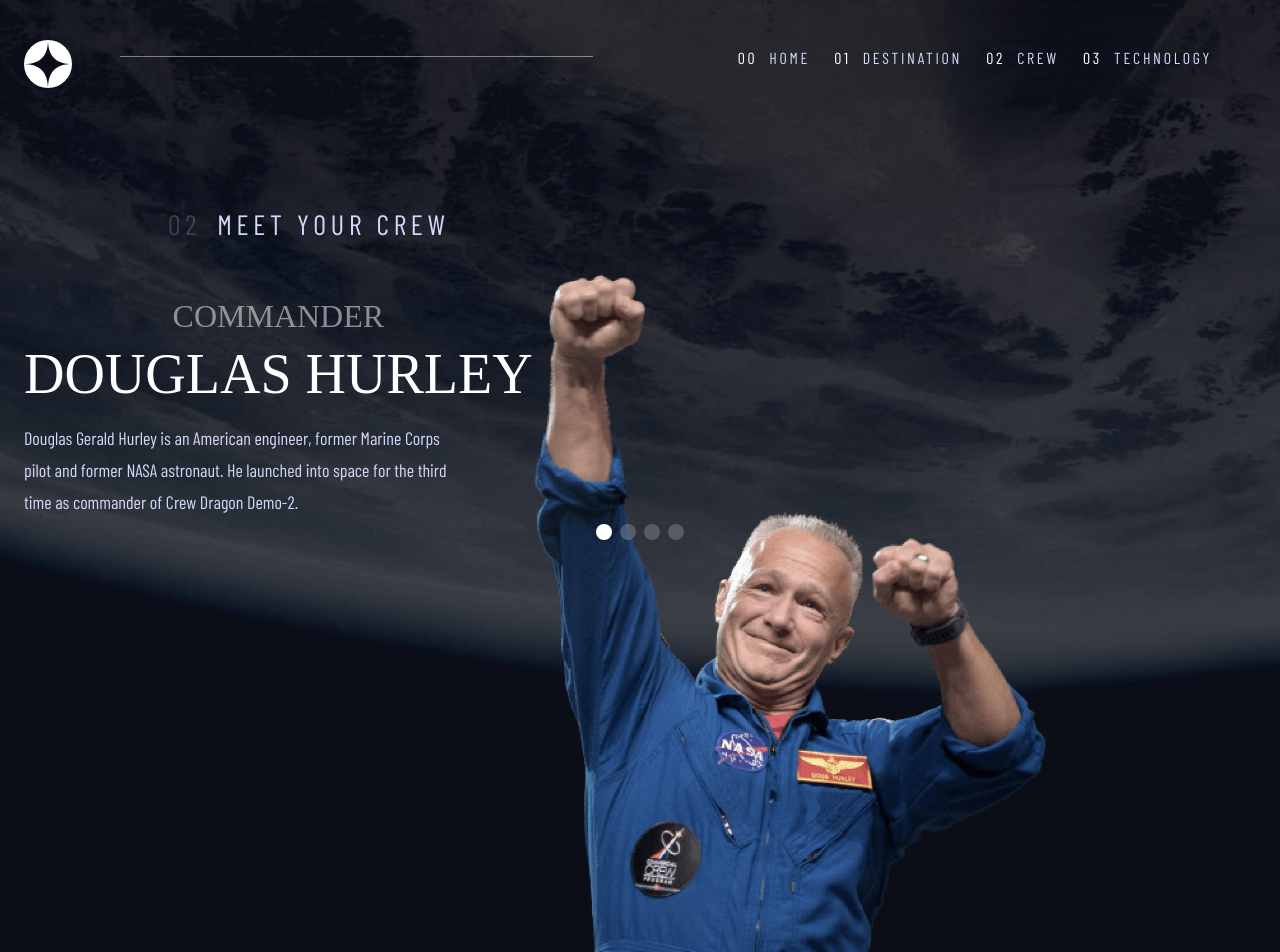
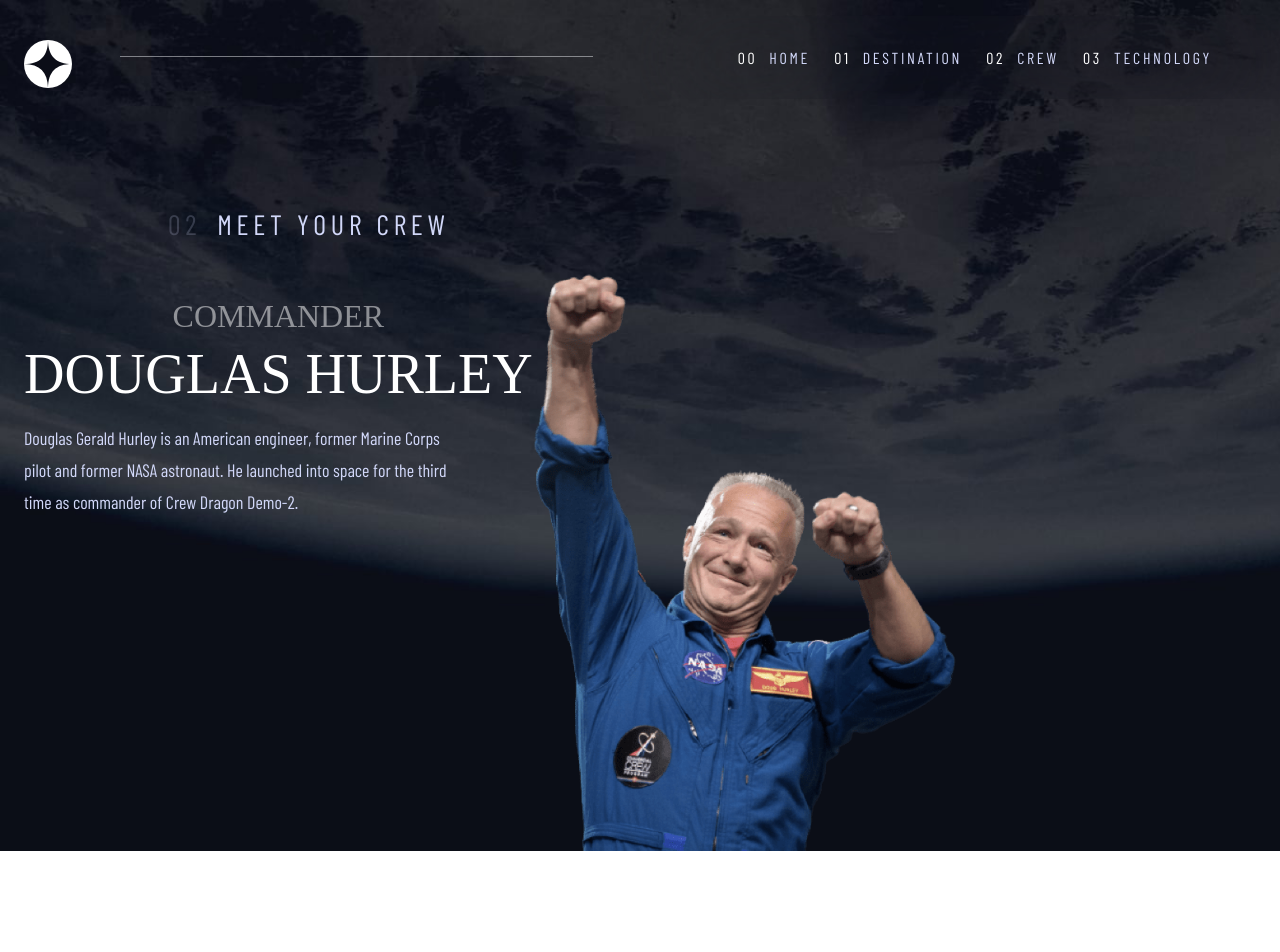
Before and after one commit to nina1012/space-tourism, a React (Vite) app: page /crew in a window 1280 px wide. Shown: the top 952 px of the page. After the commit the page ends 851 px from the top, so only its background shows below. Built offline with nearby package versions, Linux system fonts and the light colour scheme; a web font is replaced by a local one.

Commit message:
adding styles to Crew component for tablet screens

```diff
--- a/src/components/Member.jsx
+++ b/src/components/Member.jsx
@@ -6,7 +6,7 @@
 				<h3 className='heading3 text-center md:mt-2 md:mb-4'>{crew.name}</h3>
 				<p className='text mx-auto md:mb-10'>{crew.bio}</p>
 			</div>
-			<picture className='centering flex-col h-[223px] -order-1 my-8 md:order-1 md:h-full md:mb-0'>
+			<picture className='centering flex-col h-[223px] -order-1 my-8 md:my-8 md:order-1 md:h-[577px] md:mb-0'>
 				<img src={crew.images.png} alt='Crew member photo' className='h-full' />
 				<hr className='w-full opacity-10 md:hidden ' />
 			</picture>
--- a/src/index.css
+++ b/src/index.css
@@ -17,13 +17,13 @@
 
 	span.swiper-pagination-bullet,
 	.indicator {
-		@apply w-4 h-4 bg-white;
+		@apply w-4 h-4 bg-white lg:w-[18px] lg:h-[18px];
 	}
 	.swiper-pagination,
 	.swiper-pagination-clickable,
 	.swiper-pagination-bullets,
 	.swiper-pagination-horizontal {
-		@apply relative top-[280px];
+		@apply relative top-[280px] w-[88px] lg:w-[132px] lg:top-[791px] lg:left-[167px];
 	}
 }
 
```
